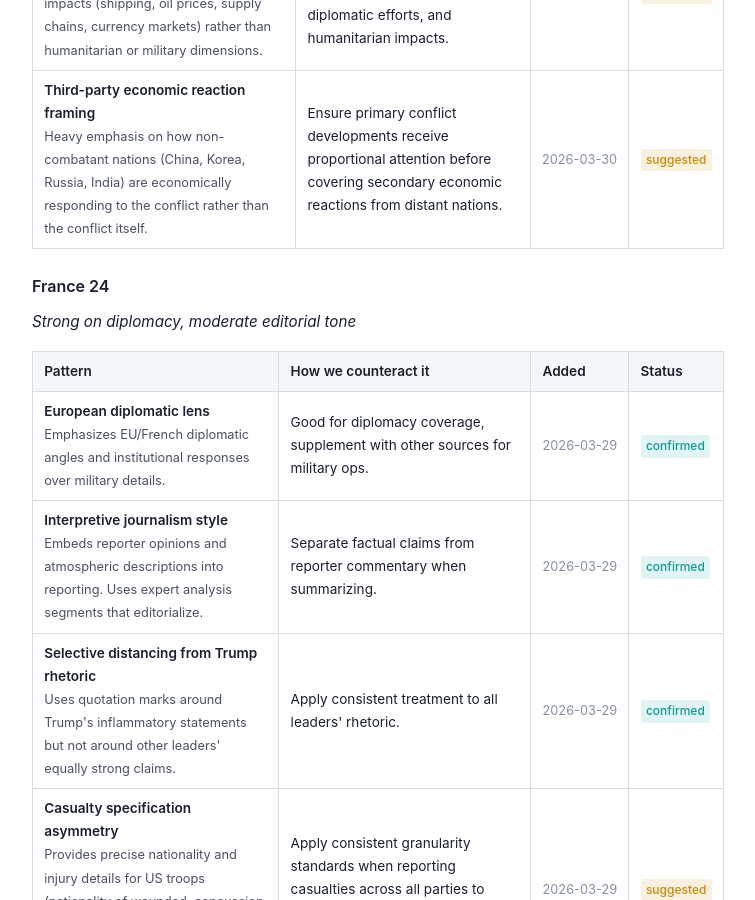
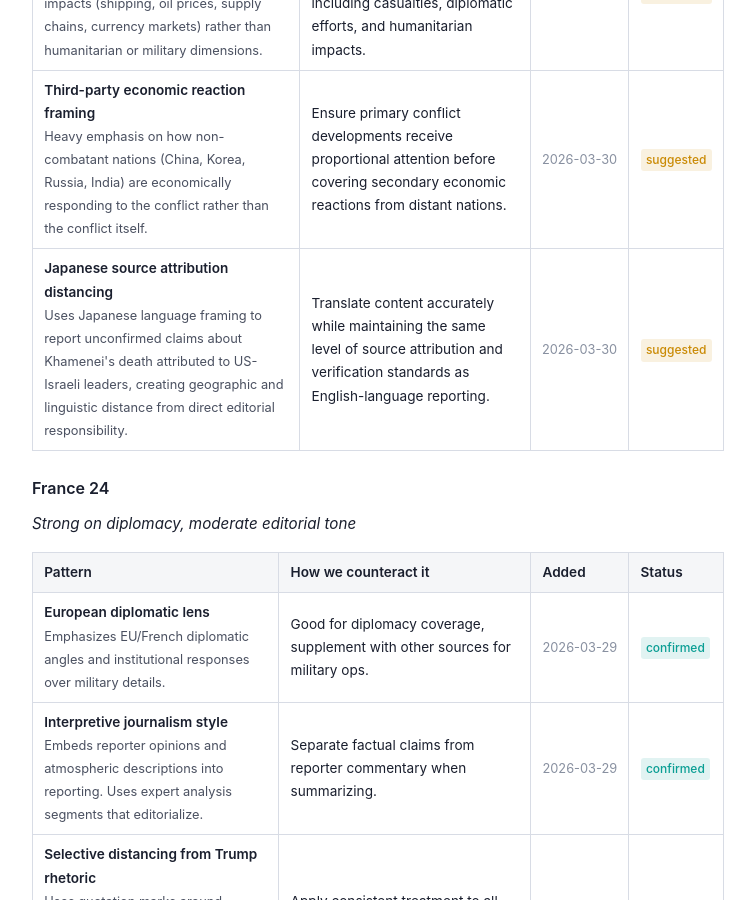
Before and after one commit to k1monfared/news_reader, a Jekyll site: the page built from docs/about.md, in a window 1280 px wide and 900 px high, scrolled down 3698 px. Shown: the whole window, without its empty margins (262-1017 px from the left). Built offline with Jekyll 4.4.1, drawn with Linux system fonts in a browser that asks for light colours; some of the changed text lies outside the part shown.

```diff
--- a/docs/_data/source_biases.json
+++ b/docs/_data/source_biases.json
@@ -81,6 +81,13 @@
         "pattern": "Third-party economic reaction framing",
         "detail": "Heavy emphasis on how non-combatant nations (China, Korea, Russia, India) are economically responding to the conflict rather than the conflict itself.",
         "debias": "Ensure primary conflict developments receive proportional attention before covering secondary economic reactions from distant nations.",
+        "date_added": "2026-03-30",
+        "status": "suggested"
+      },
+      {
+        "pattern": "Japanese source attribution distancing",
+        "detail": "Uses Japanese language framing to report unconfirmed claims about Khamenei's death attributed to US-Israeli leaders, creating geographic and linguistic distance from direct editorial responsibility.",
+        "debias": "Translate content accurately while maintaining the same level of source attribution and verification standards as English-language reporting.",
         "date_added": "2026-03-30",
         "status": "suggested"
       }
@@ -172,6 +179,13 @@
         "debias": "Maintain proportionality between substantive conflict coverage and cultural/social media reaction stories.",
         "date_added": "2026-03-30",
         "status": "suggested"
+      },
+      {
+        "pattern": "Trump direct attribution emphasis",
+        "detail": "Explicitly names Trump as the primary source of Khamenei death claim in headline ('sagt US-Präsident Trump'), foregrounding individual attribution over institutional verification.",
+        "debias": "Balance individual source attribution with verification status and institutional confirmation levels when reporting unconfirmed claims.",
+        "date_added": "2026-03-30",
+        "status": "suggested"
       }
     ],
     "notes": "Reliable but limited conflict coverage"
```
Also changed, not shown: docs/_posts/2026-02-28-daily-brief.md (added, +23 -0 lines).
